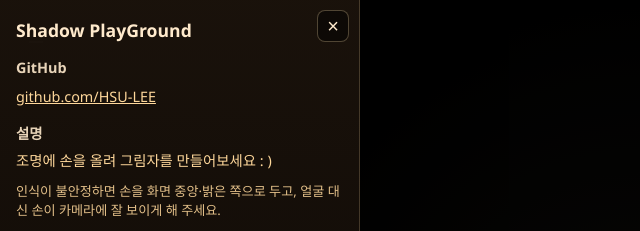
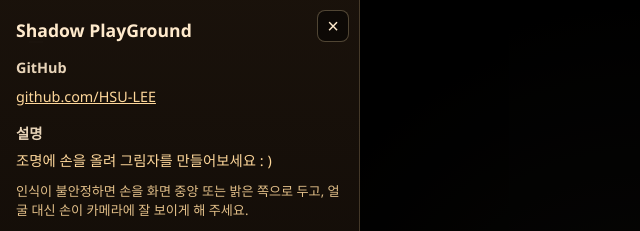
Before and after one commit to HSU-LEE/Shadow-PlayGround, a website: page public/index.html in a window 1280 px wide. Both pictures are taken after a click on the button "메뉴 열기". Shown: the top 231 px of the page, 0-640 px from the left. Drawn offline with Linux system fonts and the light colour scheme.

Commit message:
update 2026-04-03 (2)

```diff
--- a/public/index.html
+++ b/public/index.html
@@ -40,7 +40,7 @@
         <h3>설명</h3>
         <p>조명에 손을 올려 그림자를 만들어보세요 : )</p>
         <p class="sidebar-hint">
-          인식이 불안정하면 손을 화면 중앙·밝은 쪽으로 두고, 얼굴 대신 손이 카메라에 잘 보이게 해 주세요.
+          인식이 불안정하면 손을 화면 중앙 또는 밝은 쪽으로 두고, 얼굴 대신 손이 카메라에 잘 보이게 해 주세요.
         </p>
       </section>
 
```
